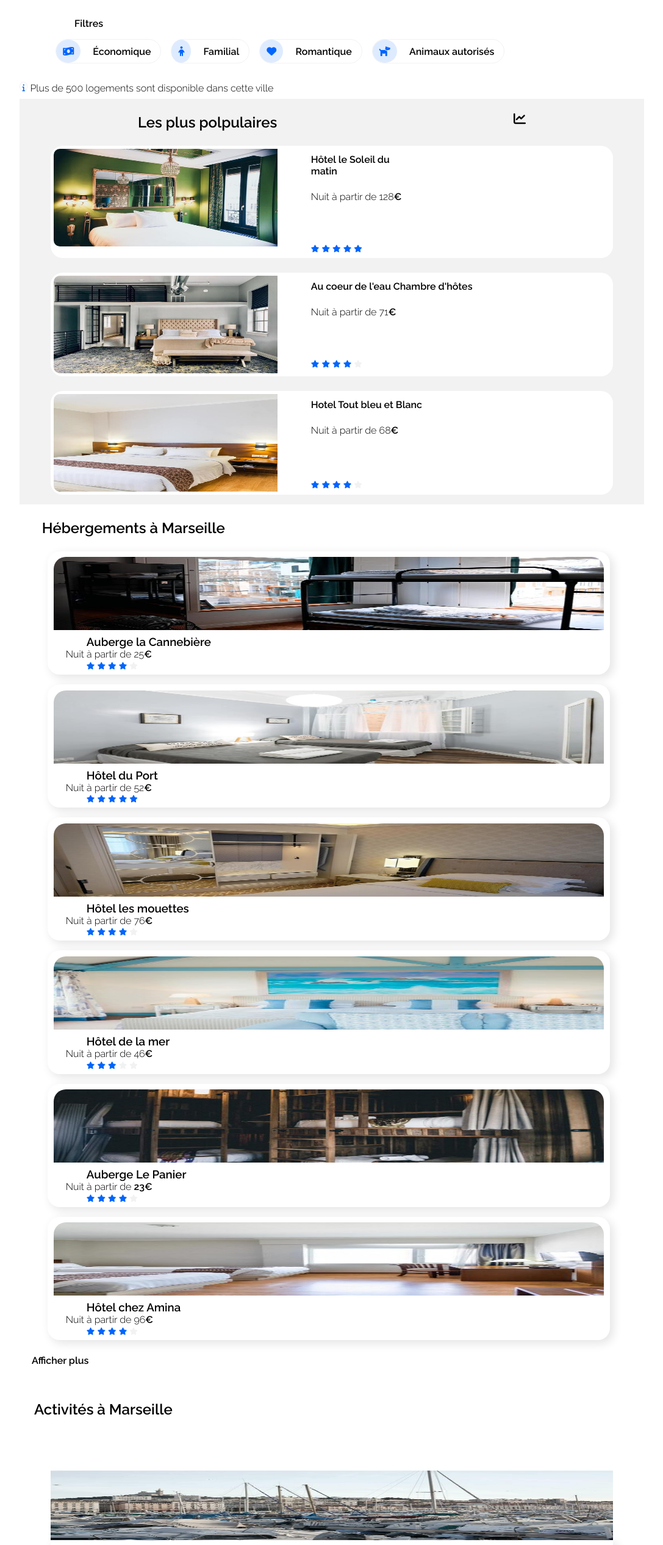
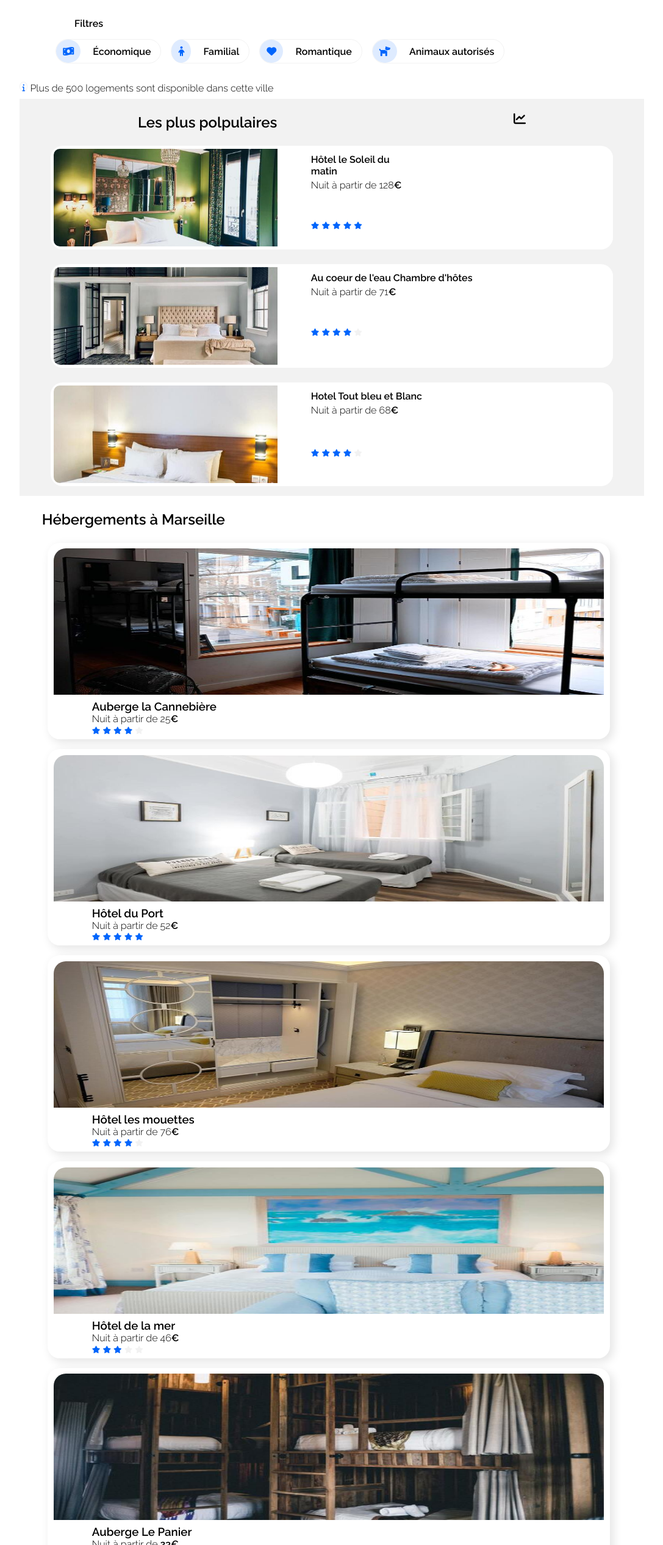
Before and after one commit to Ndk270/ndokolojeremie_24-10-2020, a plain HTML site: page index.html in a window 1280 px wide. Shown: the part 267-2800 px from the top of the page at 61% size, without its empty margins (96-1183 px from the left). Drawn offline with Linux system fonts and the light colour scheme.

Commit message:
correction responsive tablette

```diff
--- a/index.html
+++ b/index.html
@@ -77,9 +77,9 @@
 
                 <article class="ranger1">
                     <img src="img/hebergements/4_small/marcus-loke-WQJvWU_HZFo-unsplash.jpg" alt="#">
-                    <div class="test2">
+                    <a href="#" class="test2">
                         <h3>Auberge la Cannebière</h3>
-                    <a href="#">Nuit à partir de 25</a>
+                    <span>Nuit à partir de 25</span>
                     <div class="stars1">
                         <i class="fas fa-star fa-xs"></i>
                         <i class="fas fa-star fa-xs"></i>
@@ -87,14 +87,14 @@
                         <i class="fas fa-star fa-xs"></i>
                         <i class="fas fa-star fa-xs grey_star"></i>
                     </div>
-                    </div>
+                    </a>
                 </article>
 
                 <article class="ranger1">
                     <img src="img/hebergements/4_small/fred-kleber-gTbaxaVLvsg-unsplash.jpg" alt="#">
-                   <div class="test2">
+                   <a href="#" class="test2">
                     <h3>Hôtel du Port</h3>
-                    <a href="#">Nuit à partir de 52</a>
+                    <span>Nuit à partir de 52</span>
                     <div class="stars1">
                         <i class="fas fa-star fa-xs"></i>
                         <i class="fas fa-star fa-xs"></i>
@@ -102,14 +102,14 @@
                         <i class="fas fa-star fa-xs"></i>
                         <i class="fas fa-star fa-xs"></i>
                     </div>
-                   </div>
+                   </a>
                 </article>
 
                 <article class="ranger1">
                     <img src="img/hebergements/4_small/reisetopia-B8WIgxA_PFU-unsplash.jpg" alt="#">
-                    <div class="test2">
+                    <a href="#" class="test2">
                         <h3>Hôtel les mouettes</h3>
-                    <a href="#">Nuit à partir de 76</a>
+                    <span>Nuit à partir de 76</span>
                     <div class="stars1">
                         <i class="fas fa-star fa-xs"></i>
                         <i class="fas fa-star fa-xs"></i>
@@ -117,14 +117,14 @@
                         <i class="fas fa-star fa-xs"></i>
                         <i class="fas fa-star fa-xs grey_star"></i>
                     </div>
-                    </div>
+                    </a>
                 </article>
 
                 <article class="ranger1">
                     <img src="img/hebergements/4_small/annie-spratt-Eg1qcIitAuA-unsplash.jpg" alt="#">
-                    <div class="test2">
+                    <a href="#" class="test2">
                         <h3>Hôtel de la mer</h3>
-                    <a href="#">Nuit à partir de 46</a>
+                    <span>Nuit à partir de 46</span>
                     <div class="stars1">
                         <i class="fas fa-star fa-xs"></i>
                         <i class="fas fa-star fa-xs"></i>
@@ -132,14 +132,14 @@
                         <i class="fas fa-star fa-xs grey_star"></i>
                         <i class="fas fa-star fa-xs grey_star"></i>
                     </div>
-                    </div>
+                    </a>
                 </article>
 
                 <article class="ranger1">
                     <img src="img/hebergements/4_small/nicate-lee-kT-ZyaiwBe0-unsplash.jpg" alt="#">
-                  <div class="test2">
+                  <a href="#" class="test2">
                     <h3>Auberge Le Panier</h3>
-                    <a href="#">Nuit à partir de <b>23</b></a>
+                    <span>Nuit à partir de <b>23</b></span>
                     <div class="stars1">
                         <i class="fas fa-star fa-xs"></i>
                         <i class="fas fa-star fa-xs"></i>
@@ -147,14 +147,14 @@
                         <i class="fas fa-star fa-xs"></i>
                         <i class="fas fa-star fa-xs grey_star"></i>
                     </div>
-                  </div>
+                  </a>
                 </article>
 
                 <article class="ranger1">
                     <img src="img/hebergements/4_small/febrian-zakaria-M6S1WvfW68A-unsplash.jpg" alt="#">
-                   <div class="test2">
+                   <a href="#" class="test2">
                     <h3>Hôtel chez Amina</h3>
-                    <a href="#">Nuit à partir de 96</a>
+                    <span>Nuit à partir de 96</span>
                     <div class="stars1">
                         <i class="fas fa-star fa-xs"></i>
                         <i class="fas fa-star fa-xs"></i>
@@ -162,7 +162,7 @@
                         <i class="fas fa-star fa-xs"></i>
                         <i class="fas fa-star fa-xs grey_star"></i>
                     </div>
-                   </div>
+                   </a>
                 </article>
             </div>
 
@@ -178,11 +178,11 @@
                 <i class="fas fa-chart-line fa-lg"></i>
             </div>
             <div class="card_populaire">
-                <div class="colone">
+                <a href="#" class="colone">
                     <img src="img/hebergements/4_small/emile-guillemot-Bj_rcSC5XfE-unsplash.jpg"  alt="#">
                     <div class="test">
                         <span class="titre_hebergement2">Hôtel le Soleil du <br>matin</span><br>
-                        <a href="#"><p>Nuit à partir de 128</p></a>
+                        <p>Nuit à partir de 128</p>
                         <div class="stars">
                             <i class="fas fa-star fa-xs"></i>
                             <i class="fas fa-star fa-xs"></i>
@@ -191,16 +191,16 @@
                             <i class="fas fa-star fa-xs"></i>
                         </div>
                     </div>
-                </div>
+                </a>
             </div>
 
             <div class="card_populaire">
 
-                <div class="colone">
+                <a href="#" class="colone">
                     <img src="img/hebergements/4_small/aw-creative-VGs8z60yT2c-unsplash.jpg" alt="#">
                     <div class="test">
                         <span class="titre_hebergement2">Au coeur de l'eau Chambre d'hôtes </span><br>
-                        <a href="#"><p>Nuit à partir de 71</p></a>
+                        <p>Nuit à partir de 71</p>
                         <div class="stars">
                             <i class="fas fa-star fa-xs"></i>
                             <i class="fas fa-star fa-xs"></i>
@@ -209,16 +209,16 @@
                             <i class="fas fa-star fa-xs grey_star"></i>
                         </div>
                     </div>
-                </div>
+                </a>
             </div>
 
             <div class="card_populaire">
 
-                <div class="colone">
+                <a href="#" class="colone">
                     <img src="img/hebergements/4_small/febrian-zakaria-sjvU0THccQA-unsplash.jpg" alt="#">
                     <div class="test">
                         <span class="titre_hebergement2">Hotel Tout bleu et Blanc</span><br>
-                        <a href="#"><p>Nuit à partir de 68</p></a>
+                        <p>Nuit à partir de 68</p>
                         <div class="stars stars3">
                             <i class="fas fa-star fa-xs"></i>
                             <i class="fas fa-star fa-xs"></i>
@@ -227,7 +227,7 @@
                             <i class="fas fa-star fa-xs grey_star"></i>
                         </div>
                     </div>
-                </div>
+                </a>
             </div>
 
         </aside>
--- a/style.css
+++ b/style.css
@@ -13,6 +13,11 @@ h2{
 body {
   margin: auto;
   width: 80%;
+}
+a{
+  text-decoration: none;
+  color: black;
+
 }
 
 /*****DEBUT HEADER*****/
@@ -38,7 +43,7 @@ header div .two{
 
   }
 
-  a {
+header  a {
     text-decoration: none;
     padding: 20px;
     color: black;
@@ -253,13 +258,12 @@ main{
 }
 #hebergement .test2{
   padding-top: 1vh;
-}
-.ranger1 h3, .stars1{
   margin: 0 0 0rem 7%;
 
 }
 
-#hebergement .ranger1 a::after {
+
+#hebergement .ranger1 span::after {
   color: black;
   content: '€';
   font-weight: bold;
@@ -302,9 +306,11 @@ aside{
 }
 .colone img {
   height: 12vh;
-  width: 40%;
+  width: 35%;
   border-radius: 10px 0px 0px 10px;
   background-position: center;
+  object-fit: cover;
+
 }
 .colone span{
   font-weight: 600;
@@ -367,6 +373,7 @@ aside .test p::after {
       background-position: center;
       border-radius: 30px 30px 0px 0px;
       height: 40vh;
+      object-fit: cover;
     }
     .textimg {
       width: 100%;
@@ -412,6 +419,7 @@ aside .test p::after {
       background-position: center;
       border-radius: 30px 30px 0px 0px;
       height: 17vh;
+      object-fit: cover;
     }
     /*FIN IMG 2 */
     .imgshort2 {
@@ -430,6 +438,7 @@ aside .test p::after {
       background-position: center;
       border-radius: 30px 30px 0px 0px;
       height: 10vh;
+      object-fit: cover;
     }
     /* FIN IMG 3 */
     .img_right {
@@ -461,6 +470,8 @@ aside .test p::after {
       background-position: center;
       border-radius: 30px 30px 0px 0px;
       height: 15vh;
+      object-fit: cover;
+
     }
     /*FIN IMG 5 */
     .imgshort6 {
@@ -479,6 +490,8 @@ aside .test p::after {
       background-position: center;
       border-radius: 30px 30px 0px 0px;
       height: 16vh;
+      object-fit: cover;
+
     }
 /************ FIN ACTIVITE ********************/
 
@@ -493,8 +506,9 @@ footer {
   -ms-flex-pack: start;
   justify-content: flex-start;
   font-size: 15px;
-  height: 25vh;
+  height: 35vh;
 }
+
 .footer_align{
   margin: 0 10rem 0rem 5%;
   padding-top: 5vh;
@@ -507,7 +521,9 @@ footer {
 
 
 /******************************************************* DEBUT MEDIA QUERIES IPHONE **************************************************************/
-@media all and (max-width: 667px){
+@media only screen
+  and (min-width: 225px)
+  and (max-width: 667px){
   body {
     margin: auto;
     width: 100%;
@@ -671,6 +687,7 @@ aside .test .stars3{
   padding-top: 6.5vh;
 }
 
+
 /************* FIN POPULAIRE *************/
 
   /*HEBERGEMENT*/
@@ -707,10 +724,7 @@ aside .test .stars3{
   .afficher_plus{
     margin: 0 0 1rem ;
   }
-  .ranger1 h3, .stars1{
-    margin: 0 0 0rem 6%;
 
-  }
   /**** FIN HEBERGEMENT *****/
 
 /********************** FIN MAIN ****************************/
@@ -768,14 +782,21 @@ aside .test .stars3{
   -webkit-box-direction: normal;
       -ms-flex-direction: column;
           flex-direction: column;
-  height: 65vh;
+  height: 100%;
+  font-size: 10px;
+
 }
 .footer_align{
-  margin: 0 10.5rem 0rem 5%;
+  margin: 0 0 0 5%;
 }
+
 .footer_align h3{
   padding-bottom: 2vh;
 }
+.footer_align p{
+  font-weight: 300;
+}
+
 /************* FIN FOOTER *************/
 
 }
@@ -788,7 +809,7 @@ aside .test .stars3{
 
 @media only screen
   and (min-width: 667px)
-  and (max-width: 1364px)
+  and (max-width: 1439px)
   {
  /*****DEBUT HEADER*****/
  .logo,.heb,.act,.sincrire{
@@ -947,15 +968,12 @@ aside .test .stars3{
   .ranger1 img{
     width: 100%;
     border-radius: 20px 20px 0px 0px;
-    height: 15vh;
+    height: 30vh;
   }
   .afficher_plus{
     margin: 0 0 1rem ;
   }
-  .ranger1 h3, .stars1{
-    margin: 0 0 0rem 6%;
 
-  }
   /**** FIN HEBERGEMENT *****/
 
 /********************** FIN MAIN ****************************/
@@ -1009,10 +1027,10 @@ aside .test .stars3{
   -webkit-box-direction: normal;
       -ms-flex-direction: column;
           flex-direction: column;
-  height: 60vh;
+  height: 100%;
 }
 .footer_align{
-  margin: 0 10.5rem 0rem 5%;
+  margin: 0 2rem 0rem 5%;
 }
 .footer_align h3{
   padding-bottom: 2vh;
```
